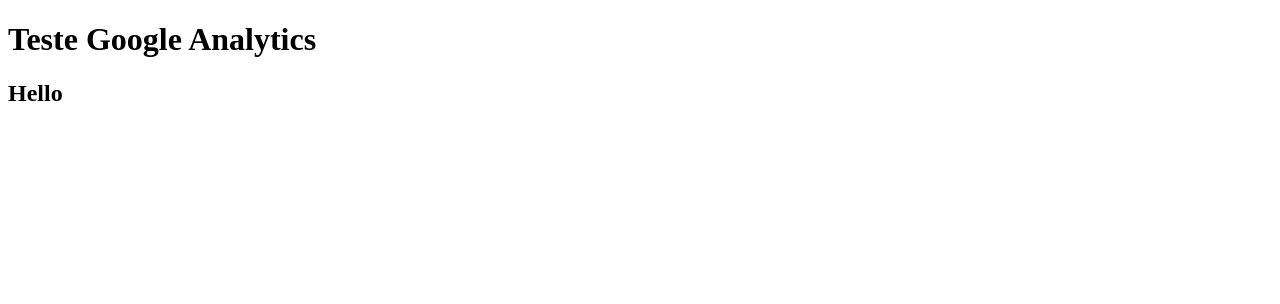
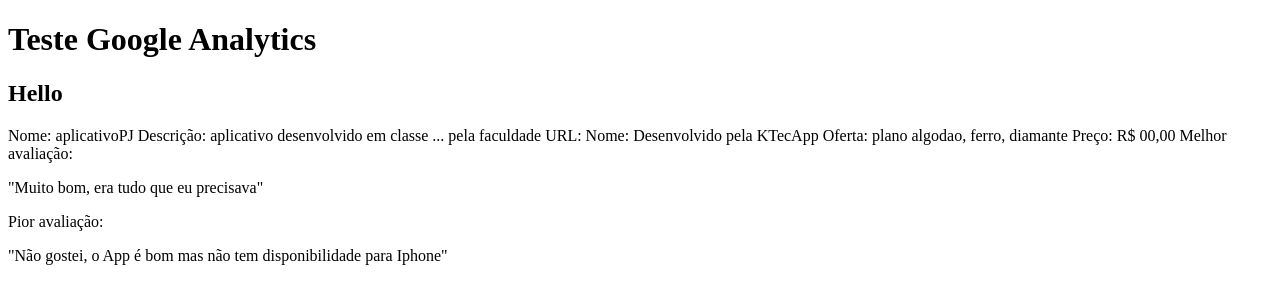
Before and after one commit to JKranmer-fatectq/GoogleAnalytics, a plain HTML site: page index.html in a window 1280 px wide. Drawn offline with Linux system fonts and the light colour scheme.

Commit message:
teste da ferramenta do google

```diff
--- a/index.html
+++ b/index.html
@@ -16,6 +16,21 @@
 <body>
     <h1>Teste Google Analytics</h1>
     <h2>Hello</h2>
+    <footer>
+      Nome: aplicativoPJ
+      <!-- Imagem: -->
+      Descrição: aplicativo desenvolvido em classe ... pela faculdade
+      URL:
+      <!-- Marca -->
+      Nome: Desenvolvido pela KTecApp
+	    <!-- Logotipo:  -->
+      Oferta: plano algodao, ferro, diamante
+      Preço: R$ 00,00
+      <!-- Valor da avaliação: -->
+      Melhor avaliação: <p>"Muito bom, era tudo que eu precisava"</p>
+      Pior avaliação: <p>"Não gostei, o App é bom mas não tem disponibilidade para Iphone"</p>
+
+    </footer>
 
 </body>
 </html>
```
